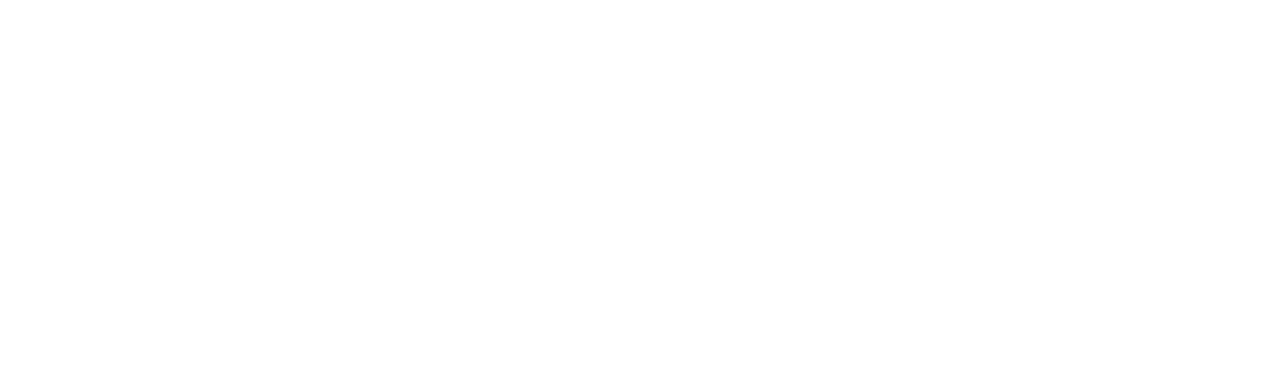
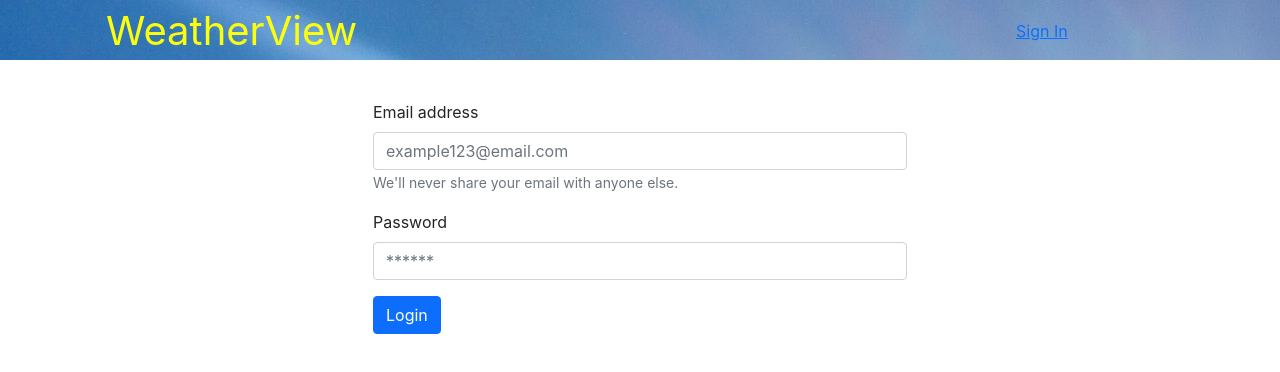
Before and after one commit to algmoreno/weatherview-react, a React (Create React App) app: page /signup in a window 1280 px wide. Shown: the top 372 px of the page. Built offline with nearby package versions, Linux system fonts and the light colour scheme.

Commit message:
sign up page

```diff
--- a/src/App.js
+++ b/src/App.js
@@ -1,6 +1,7 @@
 import { BrowserRouter as Router, Route, Switch } from 'react-router-dom';
 import Home from '../src/pages/Home';
 import SignIn from '../src/pages/SignIn';
+import SignUp from '../src/pages/SignUp';
 
 function App() {
   return (
@@ -8,6 +9,7 @@ function App() {
         <Switch>
           <Route exact path="/" component={Home} />
           <Route exact path="/signin" component={SignIn} />
+          <Route exact path="/signup" component={SignUp} />
         </Switch>
     </Router>
   );
--- /dev/null
+++ b/src/components/SignUpForm/index.js
@@ -0,0 +1,35 @@
+import React, { useState } from 'react';
+import Form from 'react-bootstrap/Form';
+import Button from 'react-bootstrap/Button';
+// import Auth from '../utils/auth';
+
+function SignUpForm() {
+  return (
+    <Form >
+      <Form.Group className="mb-3">
+        <Form.Label>Email address</Form.Label>
+        <Form.Control placeholder="example123@email.com"
+          name="email"
+          type="email"
+          id="email" />
+        <Form.Text className="text-muted">
+          We'll never share your email with anyone else.
+                    </Form.Text>
+      </Form.Group>
+
+      <Form.Group className="mb-3" controlId="formBasicPassword">
+        <Form.Label>Password</Form.Label>
+        <Form.Control placeholder="******"
+          name="password"
+          type="password"
+          id="pwd" />
+      </Form.Group>
+
+      <Button className='login-btn' variant="primary" type="submit">
+        Login
+      </Button>
+    </Form>
+  )
+}
+
+export default SignUpForm;
--- /dev/null
+++ b/src/pages/SignUp/index.js
@@ -0,0 +1,25 @@
+import React, { useState } from 'react';
+import Header2 from '../../components/Header2';
+import SignUpForm from '../../components/SignUpForm'
+
+const SignUp = () => {
+
+  return (
+    <div className='container'>
+    <div className='row'>
+      <div className='col-12'>
+        <Header2 className='header' />
+      </div>
+      <div className='col-12'>
+
+      </div>
+      <div className='col-6 signin-form'>
+        <SignUpForm />
+      </div>
+    </div>
+  </div>
+
+  )
+}
+
+export default SignUp;
```
